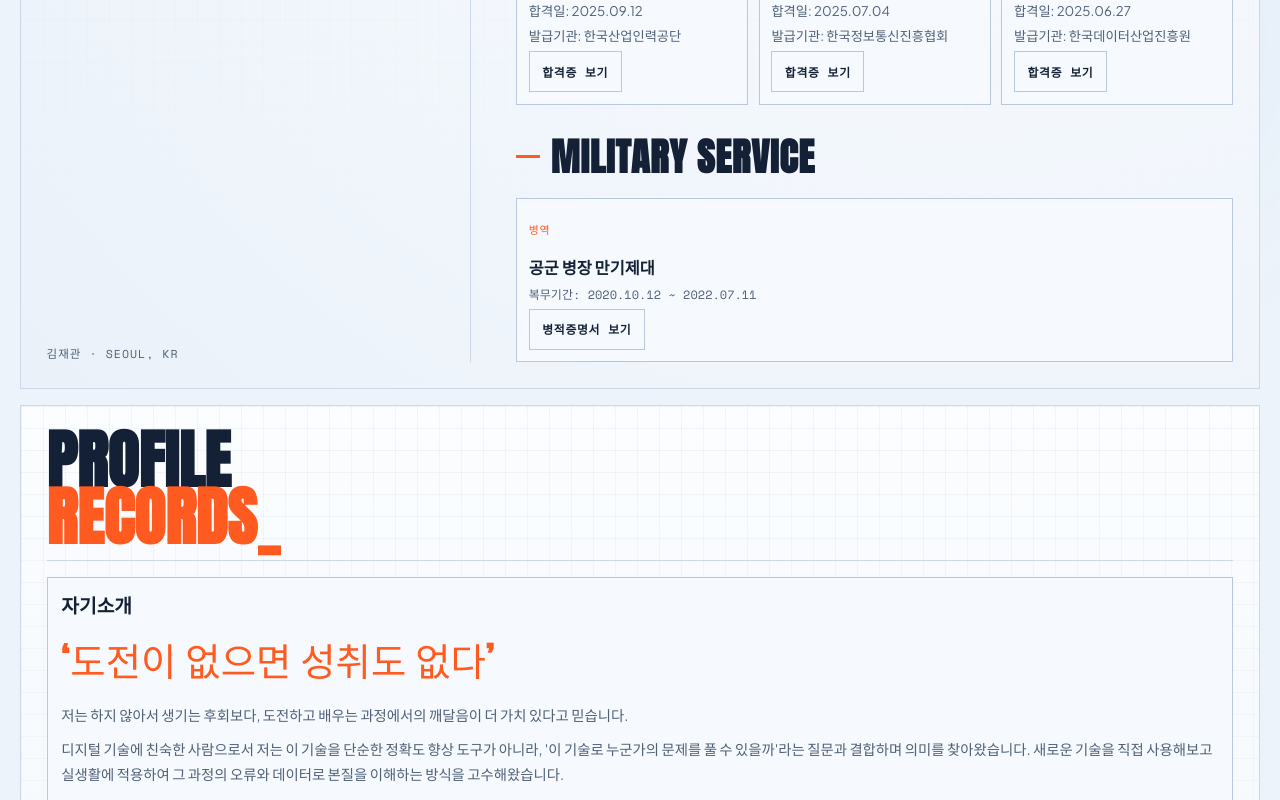
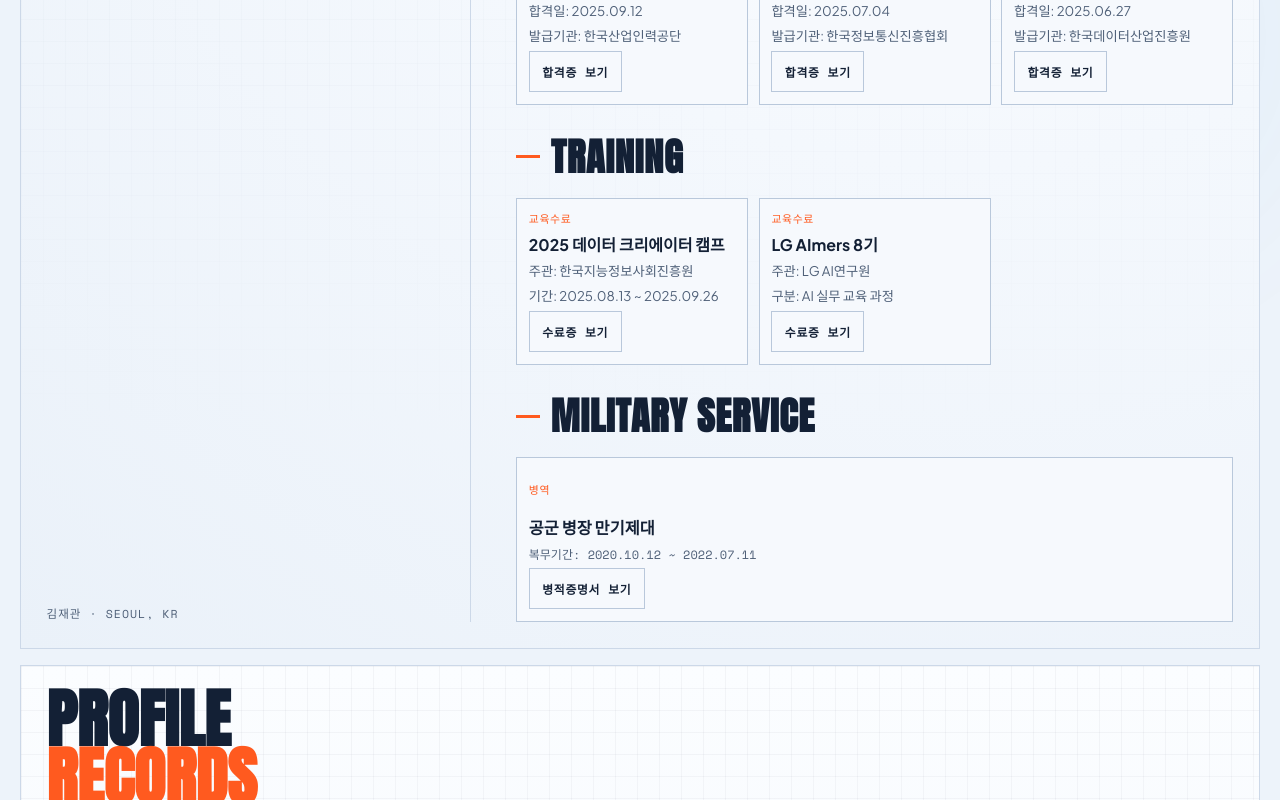
Before and after one commit to Jaegwae/portfolio, a React (Vite) app: page / in a window 1280 px wide. Shown: the part 680-1480 px from the top of the page. Built offline with nearby package versions, Linux system fonts and the light colour scheme.

Commit message:
feat: add training section with completion certificate buttons

```diff
--- a/src/App.jsx
+++ b/src/App.jsx
@@ -10,7 +10,8 @@ import {
   PORTFOLIO_ITEMS,
   PROFILE,
   PROFILE_CONTENT,
-  STACK
+  STACK,
+  TRAINING_CERTIFICATES
 } from "./data/siteData";
 
 const THEME_STORAGE_KEY = "portfolio-theme";
@@ -86,6 +87,7 @@ function App() {
           experience={EXPERIENCE}
           stack={STACK}
           certificates={CERTIFICATES}
+          trainingCertificates={TRAINING_CERTIFICATES}
           militaryRecord={MILITARY_RECORD}
           onOpenDocument={openDocument}
         />
--- a/src/components/ResumeSection.jsx
+++ b/src/components/ResumeSection.jsx
@@ -1,4 +1,4 @@
-function ResumeSection({ profile, experience, stack, certificates, militaryRecord, onOpenDocument }) {
+function ResumeSection({ profile, experience, stack, certificates, trainingCertificates, militaryRecord, onOpenDocument }) {
   // 이름이 2단 이상(영문 이름 등)일 때 줄바꿈 처리를 위한 분리.
   const [firstName, ...restNames] = profile.displayName.split(" ");
   const hasRestName = restNames.join(" ").trim().length > 0;
@@ -128,7 +128,38 @@ function ResumeSection({ profile, experience, stack, certificates, militaryRecor
             </div>
           </article>
 
-          <article id="military-service" className="resume-panel fx-reveal" style={{ animationDelay: "300ms" }}>
+          <article id="training" className="resume-panel fx-reveal" style={{ animationDelay: "300ms" }}>
+            <h3 className="resume-panel-title">
+              <span className="title-bar" />
+              TRAINING
+            </h3>
+            <div className="certificate-grid">
+              {trainingCertificates.map((training, index) => (
+                <article
+                  key={training.name}
+                  className="certificate-card fx-reveal"
+                  style={{ animationDelay: `${340 + index * 60}ms` }}
+                >
+                  <p className="certificate-badge">{training.badge}</p>
+                  <h4>{training.name}</h4>
+                  {training.lines.map((line) => (
+                    <p key={`${training.name}-${line}`}>{line}</p>
+                  ))}
+                  <div className="action-row">
+                    <button
+                      className="secondary-btn brutal-btn-light"
+                      type="button"
+                      onClick={() => onOpenDocument(training.title, training.path, training.type)}
+                    >
+                      수료증 보기
+                    </button>
+                  </div>
+                </article>
+              ))}
+            </div>
+          </article>
+
+          <article id="military-service" className="resume-panel fx-reveal" style={{ animationDelay: "360ms" }}>
             <h3 className="resume-panel-title">
               <span className="title-bar" />
               MILITARY SERVICE
--- a/src/data/siteData.js
+++ b/src/data/siteData.js
@@ -138,6 +138,28 @@ export const CERTIFICATES = [
   }
 ];
 
+// ===== 교육/수료 =====
+// CERTIFICATES 아래 별도 섹션에서 수료 이력을 보여준다.
+// 수료증은 이미지 모달로 열리도록 type을 image로 통일한다.
+export const TRAINING_CERTIFICATES = [
+  {
+    badge: "교육수료",
+    name: "2025 데이터 크리에이터 캠프",
+    lines: ["주관: 한국지능정보사회진흥원", "기간: 2025.08.13 ~ 2025.09.26"],
+    title: "2025 데이터 크리에이터 캠프 수료증",
+    path: "/assets/portfolio/certificates/height-prediction-camp-certificate.jpg",
+    type: "image"
+  },
+  {
+    badge: "교육수료",
+    name: "LG AImers 8기",
+    lines: ["주관: LG AI연구원", "구분: AI 실무 교육 과정"],
+    title: "LG AImers 8기 수료증",
+    path: "/assets/education/certificates/lg-aimers-8-completion.jpg",
+    type: "image"
+  }
+];
+
 // ===== 포트폴리오 프로젝트 =====
 // - pdfPath: "PDF 보기 / 다운로드"에서 사용
 // - completionCertificate: 특정 프로젝트에서만 추가 증빙(수료증) 버튼 노출
```
Also changed, not shown: public/assets/education/certificates/lg-aimers-8-completion.jpg (added), 1 other file (tests, documents, lock files or other folders).
